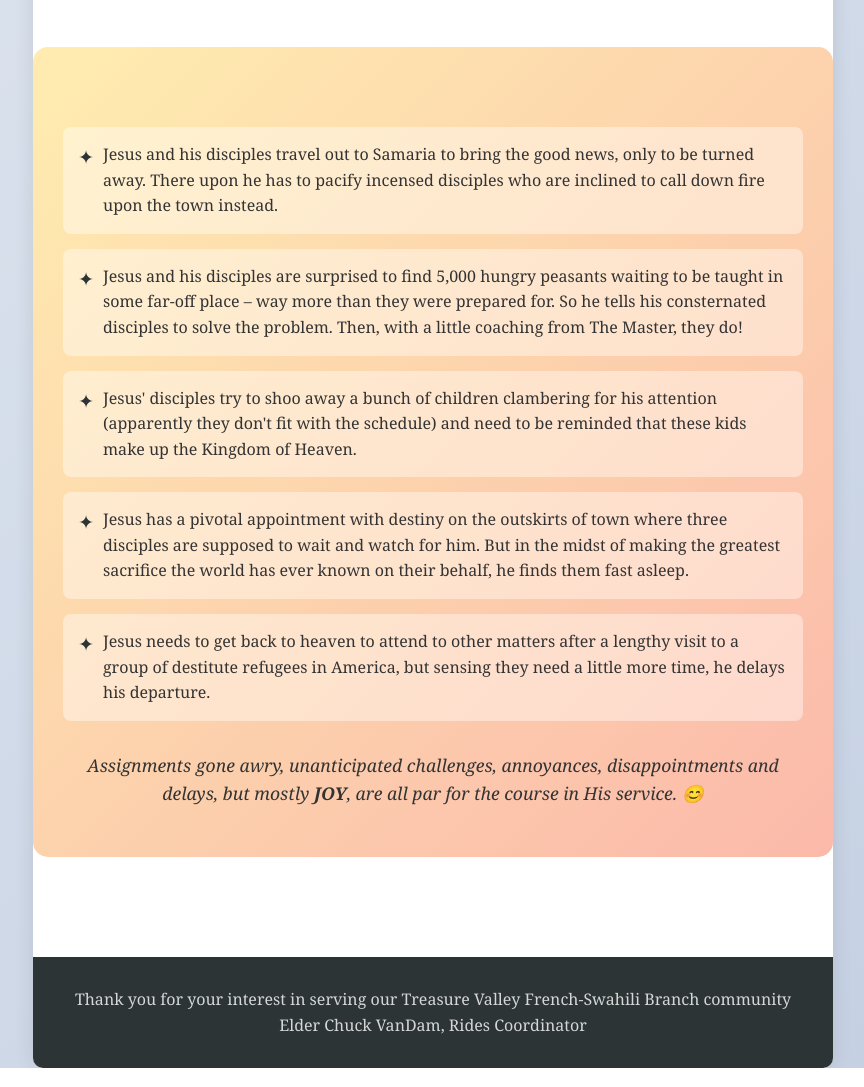
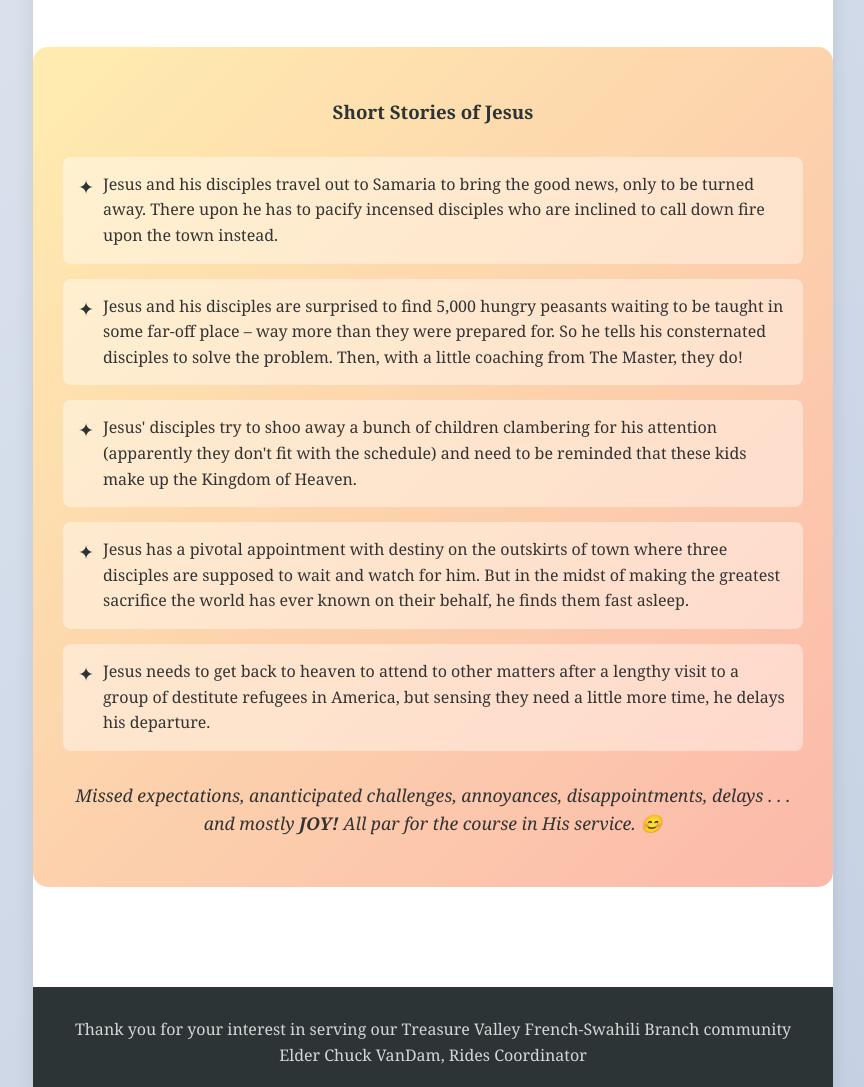
Before and after one commit to chuck-vandam/treasure-valley-branch-transportation-program, a plain HTML site: page index.html in a window 1280 px wide. Shown: the part 2377-3464 px from the top of the page, without its empty margins (207-1071 px from the left). Drawn offline with Linux system fonts and the light colour scheme.

Commit message:
Update index.html
Missed expectations, ananticipated challenges, annoyances, disappointments, delays . . . and mostly <strong>JOY!</strong> All par for the course in His service. 😊

```diff
--- a/index.html
+++ b/index.html
@@ -361,6 +361,8 @@
             <div class="stories-section" id="stories-section">
                 <div class="stories-content">
 
+                    <h3>Short Stories of Jesus</h3>
+
                     <div class="jesus-stories">
                         <ul>
                             <li>Jesus and his disciples travel out to Samaria to bring the good news, only to be turned away. There upon he has to pacify incensed disciples who are inclined to call down fire upon the town instead.</li>
@@ -372,7 +374,7 @@
                     </div>
 
                     <p style="text-align: center; font-size: 1.1em; margin-top: 30px; font-style: italic;">
-                        Assignments gone awry, unanticipated challenges, annoyances, disappointments and delays, but mostly <strong>JOY</strong>, are all par for the course in His service. 😊
+                        Missed expectations, ananticipated challenges, annoyances, disappointments, delays . . . and mostly <strong>JOY!</strong> All par for the course in His service. 😊
                     </p>
                 </div>
             </div>
```
